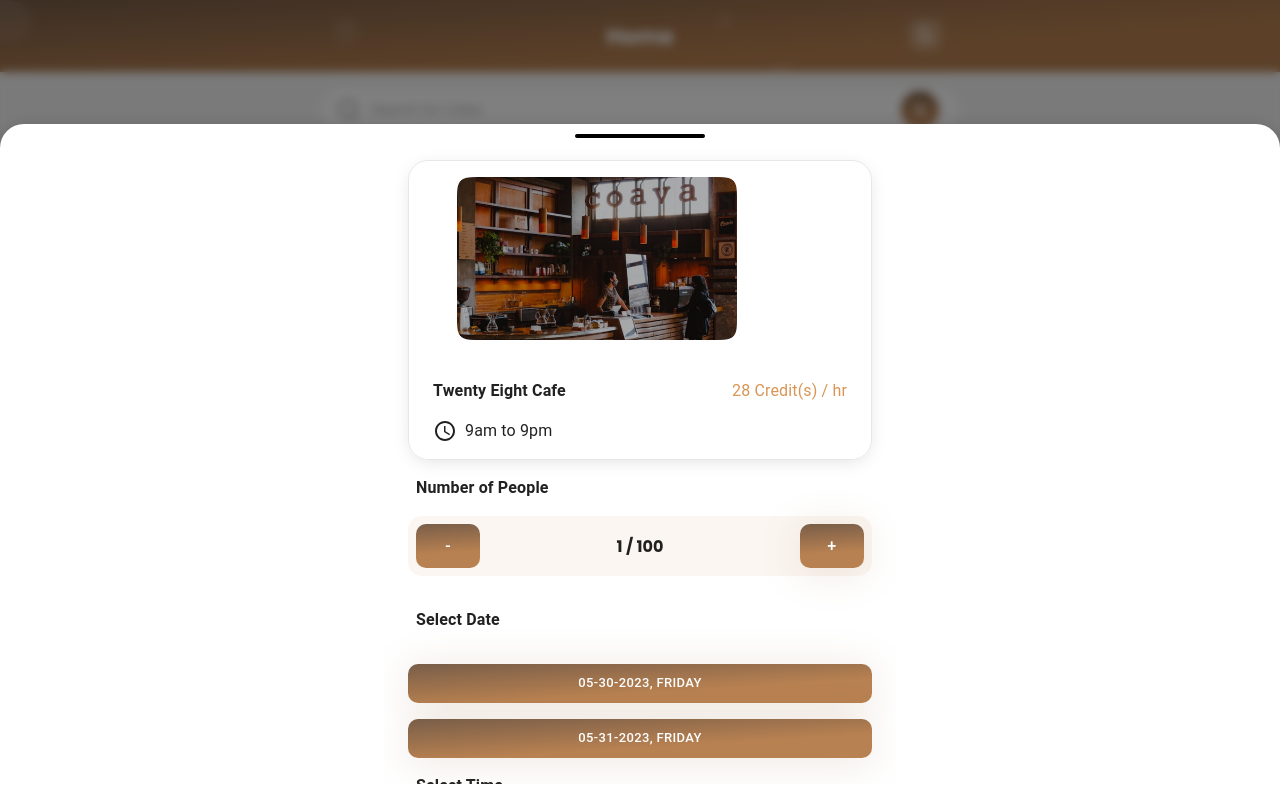
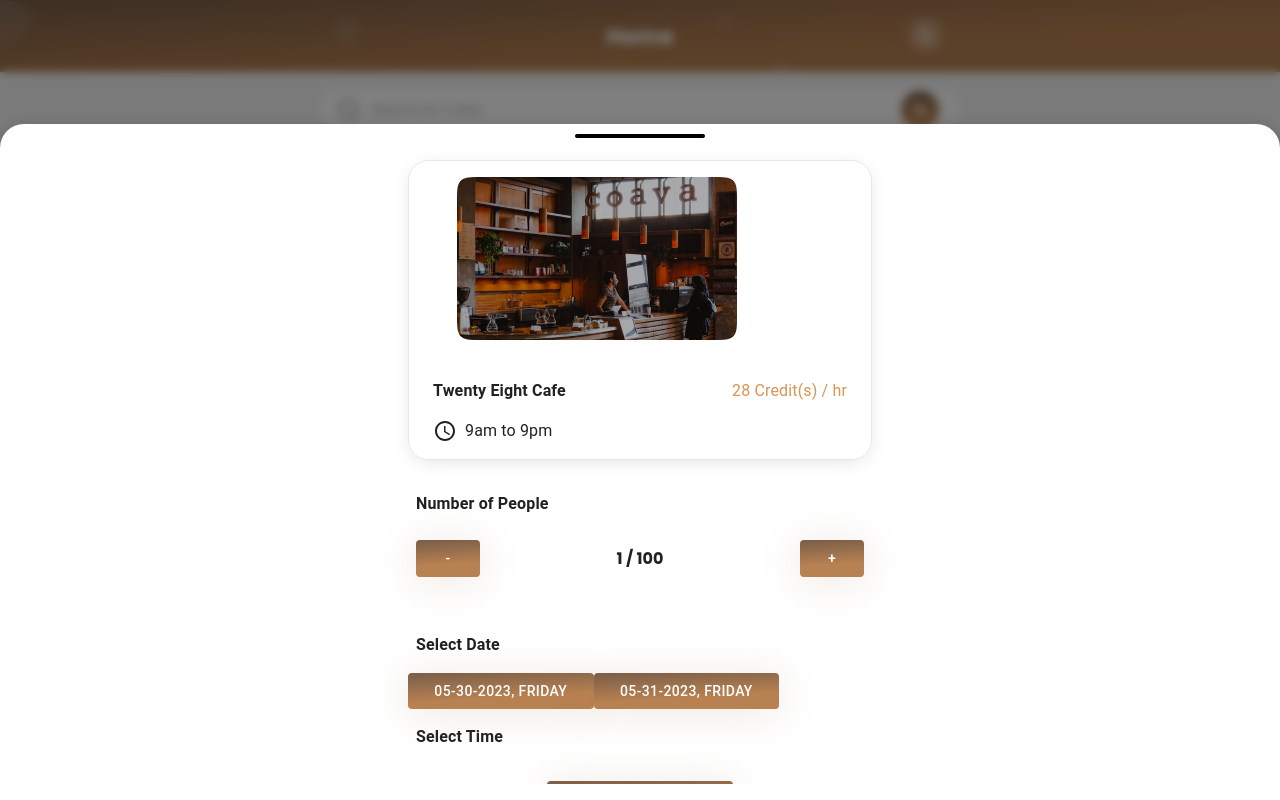
Before and after one commit to hustle-huts/hustlehuts-app, a Next.js app: page /cafes in a window 1280 px wide. Both pictures are taken after a click on the element 415 px from the left and 391 px from the top of the page. Shown: the top 800 px of the page. Built offline with nearby package versions, Linux system fonts and the light colour scheme.

Commit message:
refactored sx code into separate css code (to prevent excessively long code)

```diff
--- a/components/cafes/modal-to-choose-slots.module.css
+++ b/components/cafes/modal-to-choose-slots.module.css
@@ -1,12 +1,43 @@
 .filledButton {
-    background: 'linear-gradient(176.54deg, #6D5747 -11.89%, #B88151 64.46%)';
-    box-shadow: '0px 4px 40px rgba(160, 116, 78, 0.18)';
-    border-radius: '10px';
-    padding: 1;
-    margin-bottom: 2;
-    margin-left: 'auto';
-    margin-right: 'auto';
-    max-width: '60%';
-    max-height: '40px';
-    color: '#fff !important';
+    background: linear-gradient(176.54deg, #6D5747 -11.89%, #B88151 64.46%);
+    box-shadow: 0px 4px 40px rgba(160, 116, 78, 0.18);
+    border-color: #B88151;
+    border-radius: 10px;
+    padding: 1.5rem;
+    margin-bottom: 1rem;
+    margin-right: 1rem;
+    max-width: 40%;
+    max-height: 40px;
+    color: #fff !important;
 }
+
+.outlinedButton {
+    background: rgba(216, 169, 119, 0.1);
+    border-radius: 10px;
+    padding: 1.5rem;
+    margin-bottom: 1rem;
+    margin-right: 1rem;
+    max-width: 40%;
+    max-height: 40px;
+    color: #000 !important;
+}
+
+.mobileStepperButton {
+    width: 18px;
+    background: linear-gradient(176.54deg, #6D5747 -11.89%, #B88151 64.46%);
+    box-shadow: 0px 4px 40px rgba(160, 116, 78, 0.18);
+    border-radius: 10px;
+    padding: 0.5rem;
+    color: #fff !important;
+    font-size: 16px;
+}
+
+.mobileStepper {
+    font-weight: 600;
+    height: fit-content;
+    display: flex;
+    flex-direction: row;
+    justify-content: space-between;
+    background: rgba(216, 169, 119, 0.1);
+    border-radius: 14px;
+}
--- a/components/cafes/modal-to-choose-slots.tsx
+++ b/components/cafes/modal-to-choose-slots.tsx
@@ -1,6 +1,6 @@
 import { ReactElement, useState, useEffect } from 'react';
-import styles from './modal-to-choose-slots.module.css'
-import { Button, ButtonProps } from '@mui/material';
+import styles from './modal-to-choose-slots.module.css';
+import Button from '@mui/material/Button';
 import { AccessTime } from '@mui/icons-material';
 import BottomSheet from "@/components/ui/bottomSheet";
 import { Box, Container, Grid, MobileStepper, Typography } from '@mui/material';
@@ -95,18 +95,7 @@ const ModalToChooseSlots: React.FC<props> = (props): ReactElement<any, any> | nu
         const buttons = availDates.map((currentDate) => (
             <Button
             key={currentDate}
-            size="small"
-            variant='contained'
-            sx={{
-            background: 'linear-gradient(176.54deg, #6D5747 -11.89%, #B88151 64.46%)',
-            boxShadow: '0px 4px 40px rgba(160, 116, 78, 0.18)',
-            borderRadius: '10px',
-            padding: 1,
-            marginBottom: 2,
-            marginLeft: 'auto',
-            marginRight: 'auto',
-            color: '#fff !important',
-            }}
+            className={styles.filledButton}
             onClick={() => showCorrespondingTimeSlotsButtons(currentDate, cafe)} >
             {currentDate}, {days[dayOfWeek]}
             </Button>
@@ -180,10 +169,10 @@ const ModalToChooseSlots: React.FC<props> = (props): ReactElement<any, any> | nu
             <Button
                 key={index}
                 onClick={() => handleButtonClick(index)}
-                size="small"
-                variant={variant}
-                color="warning"
-                sx={buttonStyle}
+                // variant={variant}
+                // color="warning"
+                // sx={buttonStyle}
+                className={styles.outlinedButton}
             >
                 {timeSlot} ({availCorrespondingSeats[index]} seats left)
             </Button>
@@ -263,7 +252,12 @@ const ModalToChooseSlots: React.FC<props> = (props): ReactElement<any, any> | nu
                         }}
                     >
                         <AccessTime />
-                        <Typography sx={{ width: 2 / 4, marginLeft: 1, }} textAlign='left'>
+                        <Typography
+                        sx={{
+                            width: 2 / 4,
+                            marginLeft: 1,
+                        }}
+                        textAlign='left'>
                         {props.cafe.open_at[dayOfWeek]} to {props.cafe.close_at[dayOfWeek]}
                         </Typography>
                     </Grid>
@@ -284,52 +278,39 @@ const ModalToChooseSlots: React.FC<props> = (props): ReactElement<any, any> | nu
                         marginBottom: 2,
                     }}
                     >
-                    <Typography sx={{ width: 2 / 4, marginLeft: 1, height: 'fit-content', marginBottom: 2 }} textAlign='left' fontWeight={600}>
+                    <Typography
+                    sx={{
+                        width: 2 / 4,
+                        marginLeft: 1,
+                        height: 'fit-content',
+                        marginTop: 2,
+                        marginBottom: 2
+                        }}
+                    textAlign='left'
+                    fontWeight={600}>
                         Number of People
                     </Typography>
                     <MobileStepper
                         variant='text'
                         steps={100}
-                        sx={{
-                        fontWeight: 600,
-                        height: 'fit-content',
-                        display: 'flex',
-                        flexDirection: 'row',
-                        justifyContent: 'space-between',
-                        background: 'rgba(216, 169, 119, 0.1)',
-                        borderRadius: '14px'
-                        }}
+                        className={styles.mobileStepper}
                         position='static'
                         activeStep={activeStep}
-                        nextButton={<Button
-                        size="small"
-                        variant='contained'
-                        sx={{
-                            width: '18px',
-                            background: 'linear-gradient(176.54deg, #6D5747 -11.89%, #B88151 64.46%)',
-                            boxShadow: '0px 4px 40px rgba(160, 116, 78, 0.18)',
-                            borderRadius: '10px',
-                            padding: 1,
-                            color: '#fff !important',
-                            fontSize: '16px'
-                        }}
+
+                        // Next/add button
+                        nextButton={
+                        <Button
+                        className={styles.mobileStepperButton}
                         disabled={activeStep >= 100}
                         onClick={handleNext}
                         >
                         +
                         </Button>}
-                        backButton={<Button
-                        size="small"
-                        variant='contained'
-                        sx={{
-                            width: '18px',
-                            background: 'linear-gradient(176.54deg, #6D5747 -11.89%, #B88151 64.46%)',
-                            boxShadow: '0px 4px 40px rgba(160, 116, 78, 0.18)',
-                            borderRadius: '10px',
-                            padding: 1,
-                            color: '#fff !important',
-                            fontSize: '16px'
-                        }}
+
+                        // Back/substract button
+                        backButton={
+                        <Button
+                        className={styles.mobileStepperButton}
                         disabled={activeStep <= 0}
                         onClick={handleBack}>
                         -
@@ -337,7 +318,7 @@ const ModalToChooseSlots: React.FC<props> = (props): ReactElement<any, any> | nu
                     </Grid>
 
 
-                    {/* Select Date (with calendar) */}
+                    {/* Select Date */}
                     <Grid
                     container
                     direction="column"
@@ -351,42 +332,44 @@ const ModalToChooseSlots: React.FC<props> = (props): ReactElement<any, any> | nu
                         width: '-webkit-fill-available'
                     }}
                     >
-                    <Typography sx={{ width: 2 / 4, marginLeft: 1, height: 'fit-content', marginBottom: 2 }} textAlign='left' fontWeight={600} >
-                        Select Date
-                    </Typography>
-
-                    <Grid
-                        container
-                        direction="column"
-                        justifyContent="flex-start"
-                        alignItems="flex-start"
+                        <Typography
                         sx={{
-                        height: 'fit-content',
-                        marginLeft: 0,
-                        marginTop: 2,
-                        marginBottom: 2,
-                        width: '-webkit-fill-available'
-                        }}
-                    >
+                            width: 2 / 4,
+                            marginLeft: 1,
+                            height: 'fit-content',
+                            marginTop: 2,
+                            marginBottom: 2
+                            }}
+                        textAlign='left'
+                        fontWeight={600} >
+                            Select Date
+                        </Typography>
 
                         {/* Show the dates available for this cafe */}
                         {generateDateButtons(props.cafe)}
 
-                        <Typography sx={{ width: 2 / 4, marginLeft: 1, height: 'fit-content', marginBottom: 2 }} textAlign='left' fontWeight={600} >
-                        Select Time
+                        <Typography
+                        sx={{
+                            width: 2 / 4,
+                            marginLeft: 1,
+                            height: 'fit-content',
+                            marginTop: 2,
+                            marginBottom: 2
+                            }}
+                        textAlign='left'
+                        fontWeight={600} >
+                            Select Time
                         </Typography>
 
-                        {/* When they choose a date, the corresponding time will show */}
+                        {/* When they choose a date, the corresponding time slots will show */}
                         {props.selectedPossibleTimeSlots}
-                    </Grid>
                     </Grid>
 
 
                     {/* Continue button  */}
                     <Button
+                        className={styles.filledButton}
                         size="small"
-                        variant='contained'
-                        className={styles.filledButton}
                     >
                         Continue
                     </Button>
```
